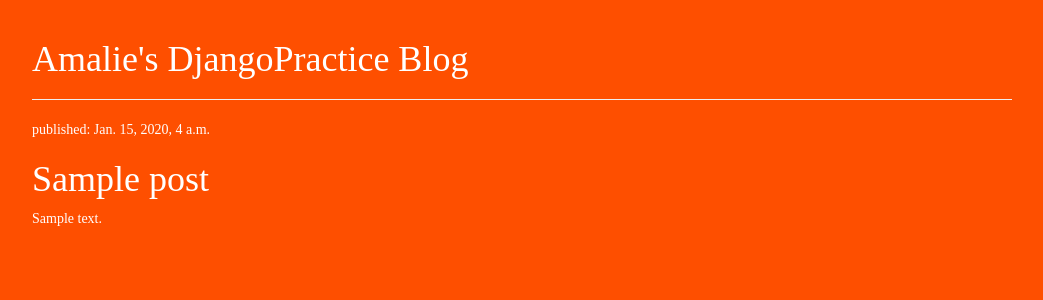
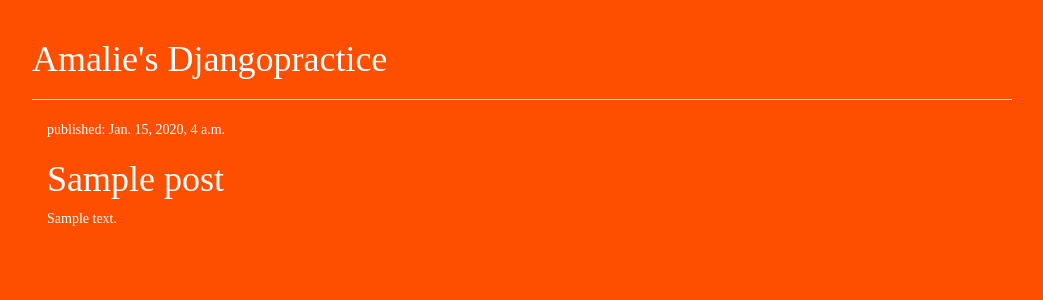
Before and after one commit to amaliebarras/djangopractice, a Django app: template blog/templates/blog/post_list.html in a window 1400 px wide. Shown: the top 300 px of the page, without its empty margins (178-1221 px from the left). Run offline with Django 3.2, Linux system fonts and the light colour scheme; the template is opened without the code that fills it: values that come from a table or form of the project are taken from there, others are empty; tables that the repository leaves empty hold one stand-in row (values such as "Sample post"); some libraries are stand-ins or nearby versions.

Commit message:
extending templates

```diff
--- a/blog/static/css/blog.css
+++ b/blog/static/css/blog.css
@@ -2,7 +2,6 @@ body {
     padding-left: 15%;
     padding-right: 15%;
     font-family: 'Myriad Pro';
-    font-style: light;
     background-color: #FE4F00;
     color: #FFFFFF;
 }
--- /dev/null
+++ b/blog/templates/blog/base.html
@@ -0,0 +1,25 @@
+{% load staticfiles %}
+
+<html>
+    <head>
+        <title>Amalie's DjangoPractice</title>
+        <link rel="stylesheet" href="//maxcdn.bootstrapcdn.com/bootstrap/3.2.0/css/bootstrap.min.css">
+        <link rel="stylesheet" href="//maxcdn.bootstrapcdn.com/bootstrap/3.2.0/css/bootstrap-theme.min.css">
+        <link rel="stylesheet" href="{% static 'css/blog.css' %}">
+        <script src="https://use.typekit.net/ydj2tud.js"></script>
+
+    </head>
+    <body>
+        <div class="page-header">
+            <h1><a href="/">Amalie's Djangopractice</a></h1>
+        </div>
+        <div class="content container">
+            <div class="row">
+                <div class="col-md-8">
+                {% block content %}
+                {% endblock %}
+                </div>
+            </div>
+        </div>
+    </body>
+</html>
--- a/blog/templates/blog/post_list.html
+++ b/blog/templates/blog/post_list.html
@@ -1,18 +1,6 @@
-{% load staticfiles %}
+{% extends 'blog/base.html' %}
 
-<html>
-    <head>
-        <title>Amalie's DjangoPractice</title>
-        <link rel="stylesheet" href="//maxcdn.bootstrapcdn.com/bootstrap/3.2.0/css/bootstrap.min.css">
-		<link rel="stylesheet" href="//maxcdn.bootstrapcdn.com/bootstrap/3.2.0/css/bootstrap-theme.min.css">
-		<link rel="stylesheet" href="{% static 'css/blog.css' %}">
-		<script src="https://use.typekit.net/ydj2tud.js"></script>
-
-    </head>
-    <body>
-    	<div class="page-header">
-    		<h1><a href="/">Amalie's DjangoPractice Blog</a></h1>
-    	</div>
+{% block content %}
 	{% for post in posts %}
 	<div class="post">
 		<p>published: {{ post.published_date }}</p>
@@ -20,6 +8,4 @@
 		<p>{{ post.text|linebreaks }}</p>
 	</div>
 	{% endfor %}
-
-    </body>
-</html>
+{% endblock %}
```
Lines whose indentation alone changed are shown as unchanged.
